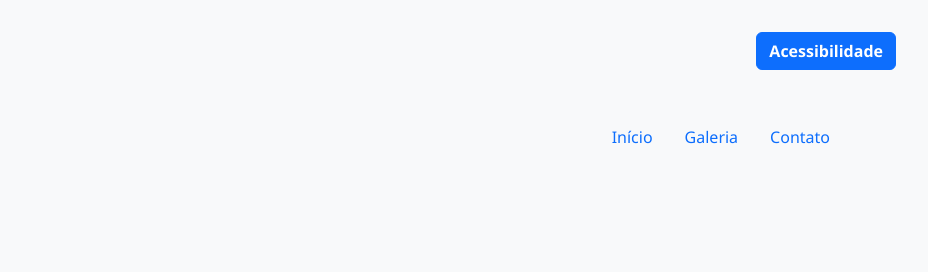
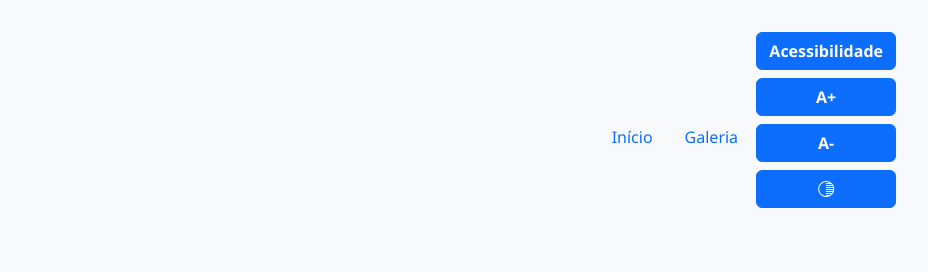
Before and after one commit to Fabprof/projeto-final-10, a plain HTML site: page index.html in a window 1280 px wide. Both pictures are taken after a click on the button "Acessibilidade". Shown: the top 272 px of the page, 352-1280 px from the left. Drawn offline with nearby package versions, Linux system fonts and the light colour scheme.

Commit message:
sua mensagem descritiva aqui

```diff
--- a/index.html
+++ b/index.html
@@ -100,8 +100,9 @@
     <section id="contato">
       <div class="container p-5 d-flex justify-content-center">
         <div class="col-md-8 col-lg-10 rounded-5 formulario">
-          <h2 class="mb-3">Entre em contato</h2>
           <form>
+            <fieldset>
+              <legend class="h2 mb-3">Entre em contato</legend>
               <div class="form-group mb-3">
                 <label for="nome">Nome</label>
                 <input type="text" id="nome" name="nome" class="form-control rounded-3 mt-1"
@@ -120,6 +121,7 @@
               <div class="d-grid gap-2">
                 <button type="submit" class="btn btn-primary btn-lg rounded-pill">Enviar mensagem</button>
               </div>
+            </fieldset>
           </form>
         </div>
       </div>
--- a/script.js
+++ b/script.js
@@ -1,39 +1,59 @@
-const botao = document.getElementById("botao-acessibilidade");
-const opcoes = document.getElementById("opcoes-acessibilidade");
-const aumentarFonte = document.getElementById("aumentar-fonte");
-const diminuirFonte = document.getElementById("diminuir-fonte");
-const alternaContraste = document.getElementById("alterna-contraste");
+document.addEventListener('DOMContentLoaded', () => {
+  // Seleciona todos os elementos do DOM uma única vez
+  const accessibilityButton = document.getElementById("botao-acessibilidade");
+  const accessibilityOptions = document.getElementById("opcoes-acessibilidade");
+  const increaseFontButton = document.getElementById("aumentar-fonte");
+  const decreaseFontButton = document.getElementById("diminuir-fonte");
+  const toggleContrastButton = document.getElementById("alterna-contraste");
+  const body = document.body;
 
-// Alterna visibilidade das opções ao passar o mouse
-botao.addEventListener("mouseenter", () => {
-  opcoes.style.display = "flex";
+  // --- MELHORIA 1: Menu de Acessibilidade Acessível (com clique) ---
+  // Troca os eventos de 'mouseenter'/'mouseleave' por 'click' para funcionar com teclado e toque.
+  accessibilityButton.addEventListener("click", (event) => {
+    // Impede que o clique no botão feche o menu imediatamente (ver listener no 'document')
+    event.stopPropagation();
+
+    const isExpanded = accessibilityButton.getAttribute('aria-expanded') === 'true';
+    accessibilityOptions.style.display = isExpanded ? "none" : "flex";
+    accessibilityButton.setAttribute('aria-expanded', !isExpanded);
   });
 
-botao.addEventListener("mouseleave", () => {
-  opcoes.style.display = "none";
+  // Fecha o menu se o usuário clicar fora dele
+  document.addEventListener('click', () => {
+    accessibilityOptions.style.display = 'none';
+    accessibilityButton.setAttribute('aria-expanded', 'false');
   });
 
-opcoes.addEventListener("mouseleave", () => {
-  opcoes.style.display = "none";
+  // --- MELHORIA 2: Controle de Fonte Preciso ---
+  // Função para alterar o tamanho da fonte de forma controlada
+  const changeFontSize = (increase) => {
+    const currentSize = parseFloat(window.getComputedStyle(body).fontSize);
+    const newSize = increase ? currentSize + 2 : currentSize - 2;
+    // Define um limite mínimo para não deixar a fonte ilegível
+    if (newSize >= 12) {
+      body.style.fontSize = `${newSize}px`;
+    }
+  };
+
+  increaseFontButton.addEventListener("click", () => changeFontSize(true));
+  decreaseFontButton.addEventListener("click", () => changeFontSize(false));
+
+  // --- Funcionalidade de Contraste (já estava boa, mantida) ---
+  toggleContrastButton.addEventListener("click", () => {
+    body.classList.toggle("contraste-alto");
   });
 
-// Aumentar fonte
-aumentarFonte.addEventListener("click", () => {
-  document.body.style.fontSize = "larger";
+  // --- MELHORIA 3: Otimização do ScrollReveal ---
+  // Instancia o ScrollReveal uma vez e encadeia as chamadas para um código mais limpo.
+  const sr = ScrollReveal({
+    delay: 200,
+    distance: '50px',
+    easing: 'ease-in-out',
+    reset: false // A animação ocorre apenas uma vez
   });
 
-// Diminuir fonte
-diminuirFonte.addEventListener("click", () => {
-  document.body.style.fontSize = "smaller";
+  sr.reveal('#inicio', { origin: 'bottom' });
+  sr.reveal('#tropicalia', { origin: 'left', delay: 400 });
+  sr.reveal('#galeria', { origin: 'right', delay: 600 });
+  sr.reveal('#contato', { origin: 'bottom', delay: 800 });
 });
-
-// Alternar contraste
-alternaContraste.addEventListener("click", () => {
-  document.body.classList.toggle("contraste-alto");
-});
-
-// Animações com ScrollReveal
-ScrollReveal().reveal('#inicio', { delay: 200, distance: '50px', origin: 'bottom' });
-ScrollReveal().reveal('#tropicalia', { delay: 400, distance: '50px', origin: 'left' });
-ScrollReveal().reveal('#galeria', { delay: 600, distance: '50px', origin: 'right' });
-ScrollReveal().reveal('#contato', { delay: 800, distance: '50px', origin: 'bottom' });
```
Lines whose indentation alone changed are shown as unchanged.
